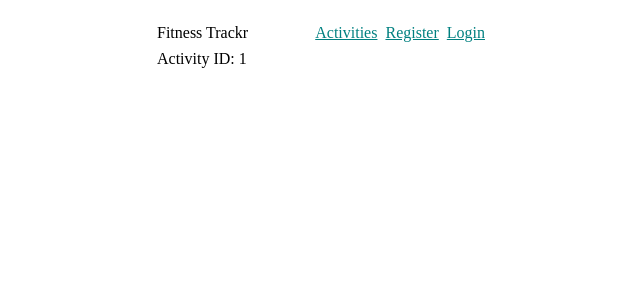
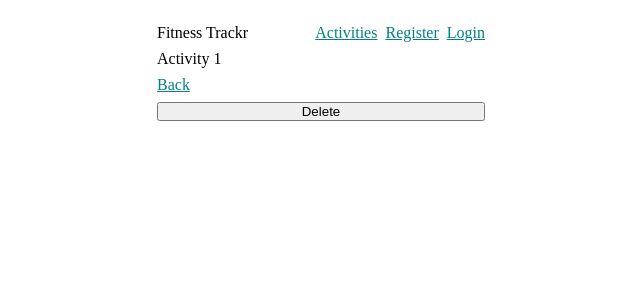
Before and after one commit to emersonliwayway/Fitness-Trackr-Pro, a React (Vite) app: page /activities/1 in a window 1280 px wide. Shown: the top 300 px of the page, without its empty margins (319-959 px from the left). Built offline with nearby package versions, Linux system fonts and the light colour scheme; no server answers.

Commit message:
detail pages

```diff
--- a/src/activities/ActivityDetails.jsx
+++ b/src/activities/ActivityDetails.jsx
@@ -1,19 +1,22 @@
 import useQuery from "../api/useQuery";
-import { useParams } from "react-router-dom";
+import { Link, useParams } from "react-router-dom";
 
 export default function ActivityDetails() {
-  //   const {
-  //     data: activities,
-  //     loading,
-  //     error,
-  //   } = useQuery("/activities", "activities");
+  const { id } = useParams();
 
-  const { id } = useParams();
-  console.log(useParams());
+  const {
+    data: activity,
+    loading,
+    error,
+  } = useQuery(`/activities/${id}`, "activities");
+
+  console.log(activity);
 
   return (
     <>
-      <p>Activity ID: {id}</p>
+      <p>Activity {id}</p>
+      <Link to="/activities">Back</Link>
+      <button onClick={() => console.log(`delete ${id}`)}>Delete</button>
     </>
   );
 }
--- a/src/activities/ActivityList.jsx
+++ b/src/activities/ActivityList.jsx
@@ -1,7 +1,7 @@
 import { useAuth } from "../auth/AuthContext";
 import useQuery from "../api/useQuery";
 import useMutation from "../api/useMutation";
-import { useNavigate } from "react-router-dom";
+import { Link } from "react-router-dom";
 
 /** Shows a list of activities. */
 export default function ActivityList() {
@@ -26,7 +26,7 @@ export default function ActivityList() {
 /** Shows a single activity. Logged-in users will also see a delete button. */
 function ActivityListItem({ activity }) {
   const { token } = useAuth();
-  const { navigate } = useNavigate();
+
   const {
     mutate: deleteActivity,
     loading,
@@ -35,9 +35,7 @@ function ActivityListItem({ activity }) {
 
   return (
     <li>
-      <a onClick={() => navigate(`/activities/${activity.id}`)}>
-        {activity.name}
-      </a>
+      <Link to={`/activities/${activity.id}`}>{activity.name}</Link>
       {token && (
         <button onClick={() => deleteActivity()}>
           {loading ? "Deleting" : error ? error : "Delete"}
--- a/src/auth/Login.jsx
+++ b/src/auth/Login.jsx
@@ -1,7 +1,6 @@
 import { useState } from "react";
 import { useAuth } from "./AuthContext";
-import { useNavigate } from "react-router-dom";
-import { useEffect } from "react";
+import { redirect, useNavigate } from "react-router-dom";
 
 /** A form that allows users to log into an existing account. */
 export default function Login() {
@@ -15,8 +14,8 @@ export default function Login() {
     const password = formData.get("password");
     try {
       await login({ username, password });
-      // need to navigate back to activities page
-      // navigate("/activities");
+      // need to navigate back to activities page;
+      return redirect("/activities");
     } catch (e) {
       setError(e.message);
     }
```
